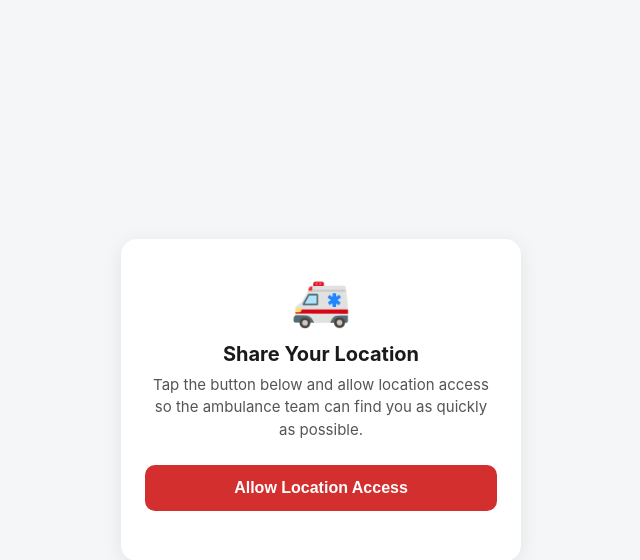
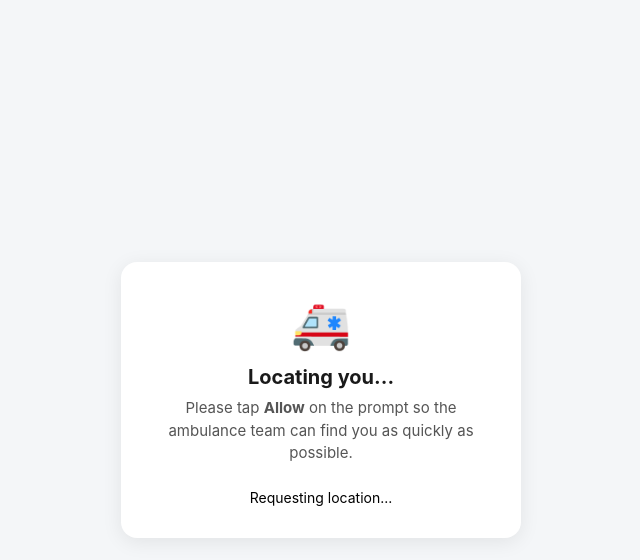
Before and after one commit to 241585-crypto/know-mac, a Flask app: template templates/location.html in a window 1280 px wide. Shown: the top 560 px of the page, without its empty margins (319-959 px from the left). Run offline with Flask 3, Linux system fonts and the light colour scheme; the template is opened without the code that fills it, so the values that code supplies are empty.

Commit message:
Update location.html

```diff
--- a/templates/location.html
+++ b/templates/location.html
@@ -65,9 +65,9 @@
       <p>For your safety, this location link is only valid for a short time. Please contact emergency services again for a new link.</p>
     {% else %}
       <div class="icon">🚑</div>
-      <h1>Share Your Location</h1>
-      <p>Tap the button below and allow location access so the ambulance team can find you as quickly as possible.</p>
-      <button id="shareBtn" onclick="shareLocation()">Allow Location Access</button>
+      <h1>Locating you...</h1>
+      <p>Please tap <strong>Allow</strong> on the prompt so the ambulance team can find you as quickly as possible.</p>
+      <button id="shareBtn" onclick="shareLocation()" style="display:none;">Try Again</button>
       <div id="status" class="status"></div>
     {% endif %}
   </div>
@@ -78,6 +78,8 @@ const token = "{{ token }}";
 function shareLocation() {
   const btn = document.getElementById("shareBtn");
   const status = document.getElementById("status");
+  const heading = document.querySelector("h1");
+  const sub = document.querySelector(".card p");
 
   if (!("geolocation" in navigator)) {
     status.className = "status err";
@@ -86,7 +88,9 @@ function shareLocation() {
   }
 
   btn.disabled = true;
-  btn.textContent = "Getting your location...";
+  btn.style.display = "none";
+  status.className = "status";
+  status.textContent = "Requesting location...";
 
   navigator.geolocation.getCurrentPosition(
     (position) => {
@@ -103,15 +107,16 @@ function shareLocation() {
       })
         .then((r) => r.json())
         .then(() => {
-          btn.style.display = "none";
+          heading.textContent = "Location sent";
+          sub.textContent = "Help is on the way.";
           status.className = "status ok";
-          status.textContent = "Location sent. Help is on the way.";
+          status.textContent = "";
         })
         .catch(() => {
           status.className = "status err";
           status.textContent = "Could not send location. Please call the dispatcher.";
           btn.disabled = false;
-          btn.textContent = "Try Again";
+          btn.style.display = "block";
         });
     },
     (error) => {
@@ -120,14 +125,24 @@ function shareLocation() {
         headers: { "Content-Type": "application/json" },
         body: JSON.stringify({ token: token })
       });
+      heading.textContent = "Location needed";
+      sub.textContent = "Location access was denied or unavailable. Please call the dispatcher directly with your address, or tap below to try again.";
       status.className = "status err";
-      status.textContent = "Location access was denied or unavailable. Please call the dispatcher directly with your address.";
+      status.textContent = "";
       btn.disabled = false;
-      btn.textContent = "Try Again";
+      btn.style.display = "block";
     },
     { enableHighAccuracy: true, timeout: 10000, maximumAge: 0 }
   );
 }
+
+// Fire immediately on page load — no button tap required to trigger
+// the browser's native permission prompt. This saves critical seconds
+// in an emergency. The button only reappears if permission is denied
+// or the request fails, so the patient can retry.
+if (!{{ 'true' if expired else 'false' }}) {
+  shareLocation();
+}
 </script>
 </body>
 </html>
```
